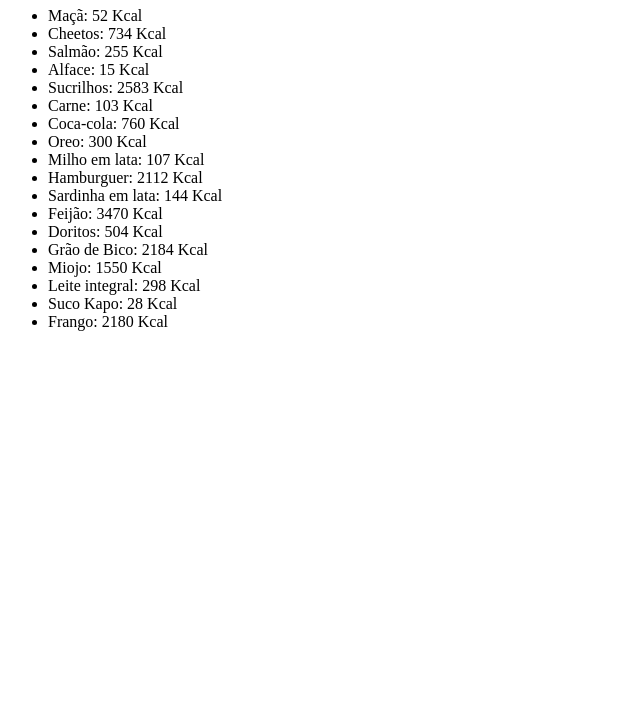
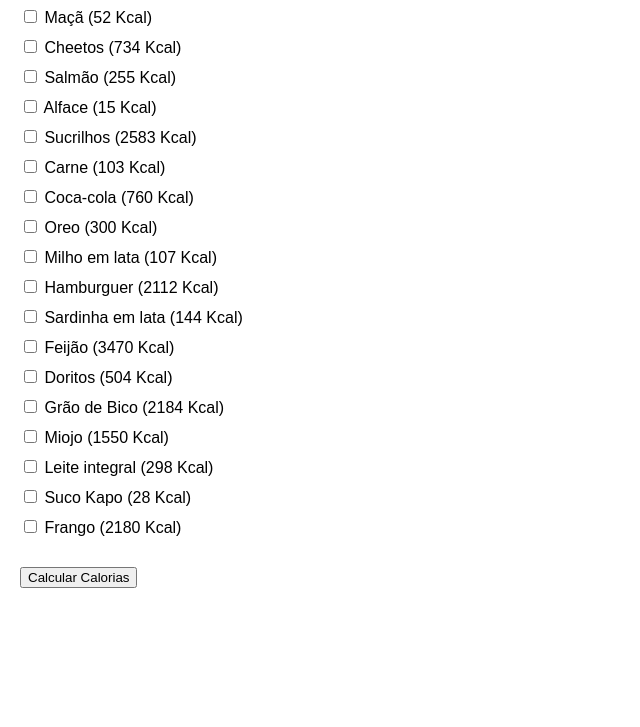
Before and after one commit to Linguineproblemas/Calculadora-de-calorias, a plain HTML site: page index.html in a window 1280 px wide. Shown: the part 73-800 px from the top of the page, without its empty margins (0-640 px from the left). Drawn offline with Linux system fonts and the light colour scheme.

Commit message:
Update index.html

```diff
--- a/index.html
+++ b/index.html
@@ -3,29 +3,91 @@
 <head>
     <meta charset="UTF-8">
     <meta name="viewport" content="width=device-width, initial-scale=1.0">
-    <title>Calorias dos Alimentos</title>
+    <title>Calculadora de Calorias</title>
+    <style>
+        body {
+            font-family: Arial, sans-serif;
+            margin: 20px;
+        }
+        label {
+            display: block;
+            margin: 10px 0;
+        }
+        button {
+            margin-top: 20px;
+        }
+    </style>
 </head>
 <body>
-    <h1>Calorias dos Alimentos</h1>
-    <ul>
-        <li>Maçã: 52 Kcal</li>
-        <li>Cheetos: 734 Kcal</li>
-        <li>Salmão: 255 Kcal</li>
-        <li>Alface: 15 Kcal</li>
-        <li>Sucrilhos: 2583 Kcal</li>
-        <li>Carne: 103 Kcal</li>
-        <li>Coca-cola: 760 Kcal</li>
-        <li>Oreo: 300 Kcal</li>
-        <li>Milho em lata: 107 Kcal</li>
-        <li>Hamburguer: 2112 Kcal</li>
-        <li>Sardinha em lata: 144 Kcal</li>
-        <li>Feijão: 3470 Kcal</li>
-        <li>Doritos: 504 Kcal</li>
-        <li>Grão de Bico: 2184 Kcal</li>
-        <li>Miojo: 1550 Kcal</li>
-        <li>Leite integral: 298 Kcal</li>
-        <li>Suco Kapo: 28 Kcal</li>
-        <li>Frango: 2180 Kcal</li>
-    </ul>
+    <h1>Calculadora de Calorias</h1>
+    <form id="caloriasForm">
+        <label>
+            <input type="checkbox" value="52" class="food"> Maçã (52 Kcal)
+        </label>
+        <label>
+            <input type="checkbox" value="734" class="food"> Cheetos (734 Kcal)
+        </label>
+        <label>
+            <input type="checkbox" value="255" class="food"> Salmão (255 Kcal)
+        </label>
+        <label>
+            <input type="checkbox" value="15" class="food"> Alface (15 Kcal)
+        </label>
+        <label>
+            <input type="checkbox" value="2583" class="food"> Sucrilhos (2583 Kcal)
+        </label>
+        <label>
+            <input type="checkbox" value="103" class="food"> Carne (103 Kcal)
+        </label>
+        <label>
+            <input type="checkbox" value="760" class="food"> Coca-cola (760 Kcal)
+        </label>
+        <label>
+            <input type="checkbox" value="300" class="food"> Oreo (300 Kcal)
+        </label>
+        <label>
+            <input type="checkbox" value="107" class="food"> Milho em lata (107 Kcal)
+        </label>
+        <label>
+            <input type="checkbox" value="2112" class="food"> Hamburguer (2112 Kcal)
+        </label>
+        <label>
+            <input type="checkbox" value="144" class="food"> Sardinha em lata (144 Kcal)
+        </label>
+        <label>
+            <input type="checkbox" value="3470" class="food"> Feijão (3470 Kcal)
+        </label>
+        <label>
+            <input type="checkbox" value="504" class="food"> Doritos (504 Kcal)
+        </label>
+        <label>
+            <input type="checkbox" value="2184" class="food"> Grão de Bico (2184 Kcal)
+        </label>
+        <label>
+            <input type="checkbox" value="1550" class="food"> Miojo (1550 Kcal)
+        </label>
+        <label>
+            <input type="checkbox" value="298" class="food"> Leite integral (298 Kcal)
+        </label>
+        <label>
+            <input type="checkbox" value="28" class="food"> Suco Kapo (28 Kcal)
+        </label>
+        <label>
+            <input type="checkbox" value="2180" class="food"> Frango (2180 Kcal)
+        </label>
+        <button type="button" onclick="calcularCalorias()">Calcular Calorias</button>
+    </form>
+    <h2 id="resultado"></h2>
+
+    <script>
+        function calcularCalorias() {
+            const checkboxes = document.querySelectorAll('.food:checked');
+            let totalCalorias = 0;
+            checkboxes.forEach(checkbox => {
+                totalCalorias += parseInt(checkbox.value);
+            });
+            document.getElementById('resultado').innerText = `Total de Calorias: ${totalCalorias} Kcal`;
+        }
+    </script>
 </body>
 </html>
```
